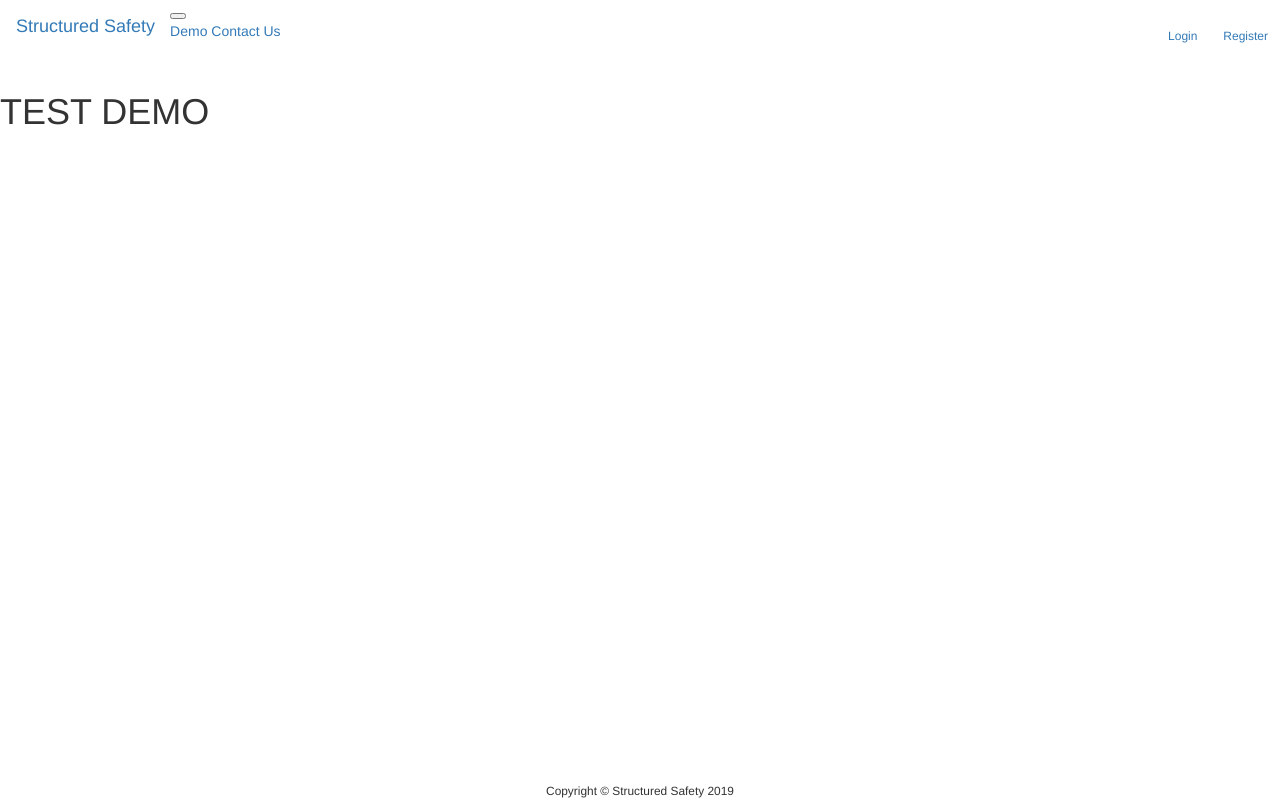
After one commit to TJBrunson/StructuredSafety, a Flask app: page /demo in a window 1280 px wide. The commit adds this page. Run offline with Flask 2, Linux system fonts and the light colour scheme; some libraries are stand-ins or nearby versions.

Commit message:
fixed sticky footer and added demo route

```diff
--- a/app/routes.py
+++ b/app/routes.py
@@ -52,3 +52,7 @@ def register():
 def user(username):
     user = User.query.filter_by(username=username).first_or_404()
     return render_template('user.html', user=user)
+
+@app.route('/demo')
+def demo():
+    return render_template('demo.html')
--- a/app/static/css/main.css
+++ b/app/static/css/main.css
@@ -22,5 +22,8 @@ body {
 }
 
 #sticky-footer {
+  position: fixed;
+  bottom:0px;
+  width:100%;
   flex-shrink: none;
 }
--- a/app/templates/base.html
+++ b/app/templates/base.html
@@ -17,7 +17,7 @@
         </button>
         <div class="collapse navbar-collapse" id="navbarNavAltMarkup">
             <div class="navbar-nav mr-auto">
-                <a class="nav-item nav-link" href="#">Demo</a>
+                <a class="nav-item nav-link" href="{{ url_for('demo') }}">Demo</a>
                 <a class="nav-item nav-link" href="#">Contact Us</a>
             </div>
             <span class="navbar-nav navbar-right">
--- /dev/null
+++ b/app/templates/demo.html
@@ -0,0 +1,14 @@
+{% extends "base.html" %}
+
+{% block app_content %}
+
+<section class="pt-5">
+    <div class="container-fluid">
+        <div class="row h100">
+            <div class="col-12">
+                <h1>TEST DEMO</h1>
+            </div>
+        </div>
+    </div>
+</section>
+{% endblock %}
```
